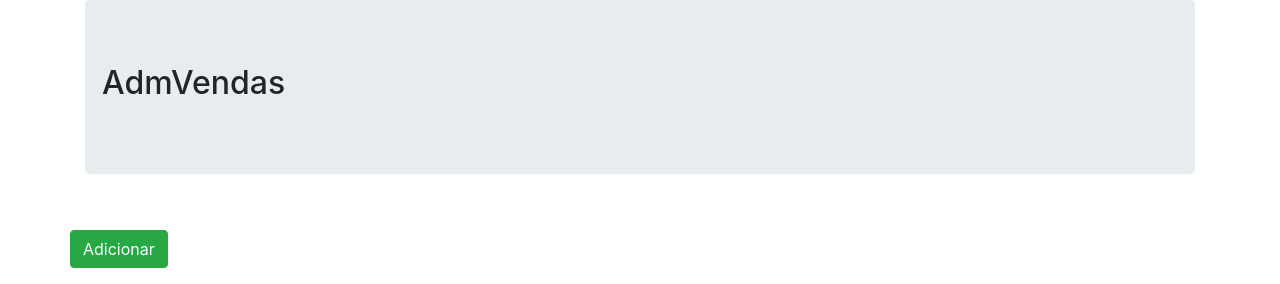
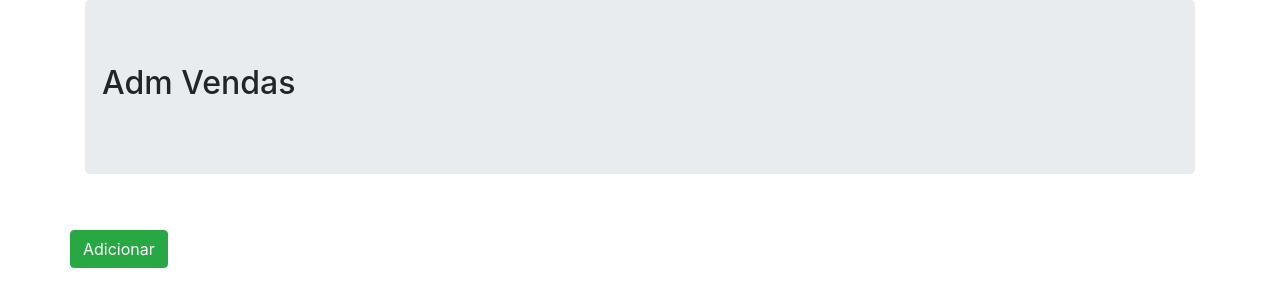
Before and after one commit to g4brielklein/ads-ulbra, a PHP site: page / in a window 1280 px wide. Shown: the top 284 px of the page. Run offline with PHP 8.4, Linux system fonts and the light colour scheme; data that the repository does not hold is empty.

Commit message:
Update índex.php

```diff
--- a/programacao-web/aula-14/index.php
+++ b/programacao-web/aula-14/index.php
@@ -1,9 +1,9 @@
 <!DOCTYPE html>
-<html>
+<html lang="pt-br">
 
 <head>
     <meta charset="utf-8">
-    <title>AdmVendas</title>
+    <title>Adm Vendas</title>
     <link rel="stylesheet" href="assets/css/bootstrap.min.css">
 </head>
 
@@ -11,7 +11,7 @@
         <div class="container">
           <div class="jumbotron">
             <div class="row">
-                <h2>AdmVendas<span class="badge badge-secondary"></span></h2>
+                <h2>Adm Vendas<span class="badge badge-secondary"></span></h2>
             </div>
           </div>
             </br>
```
